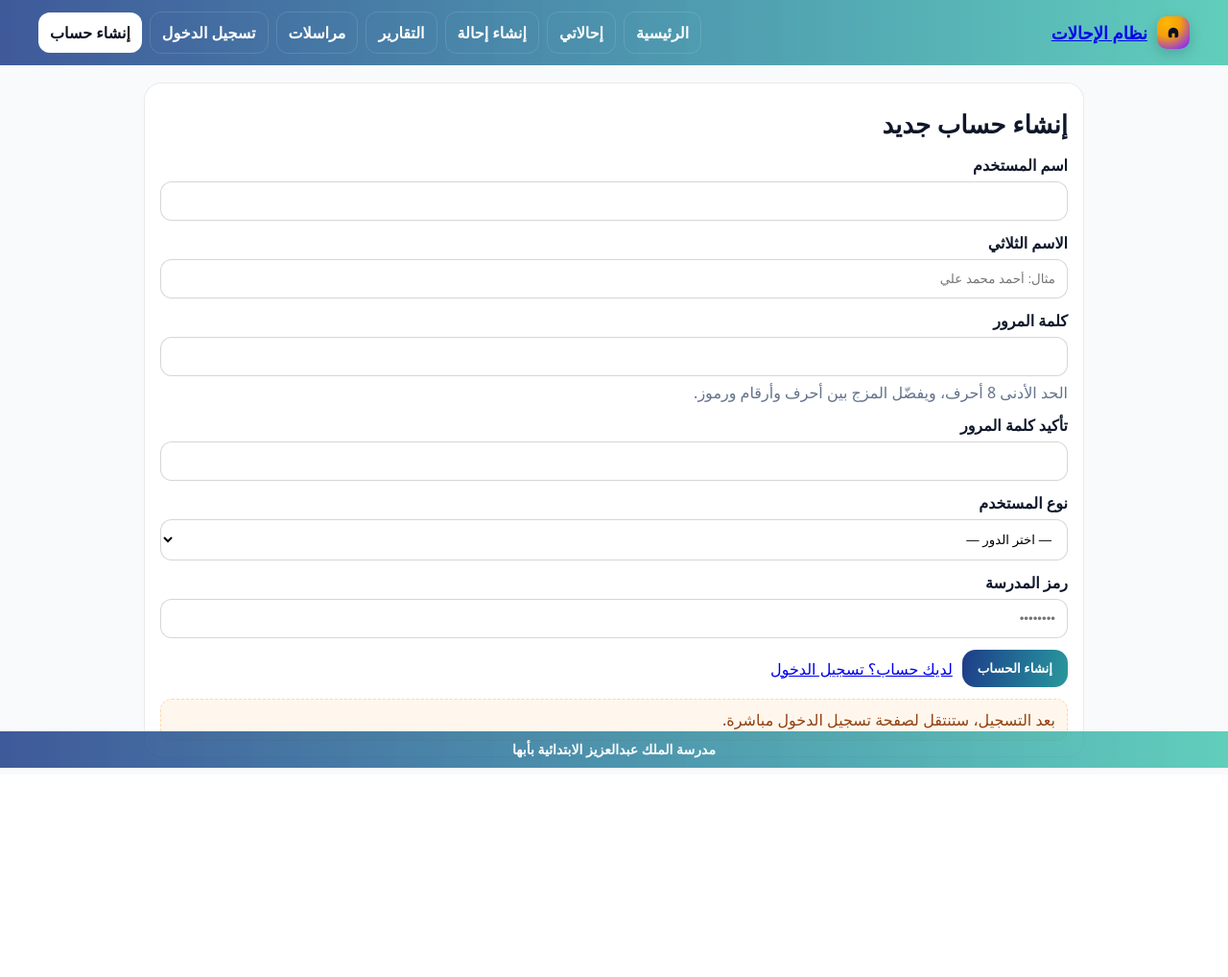
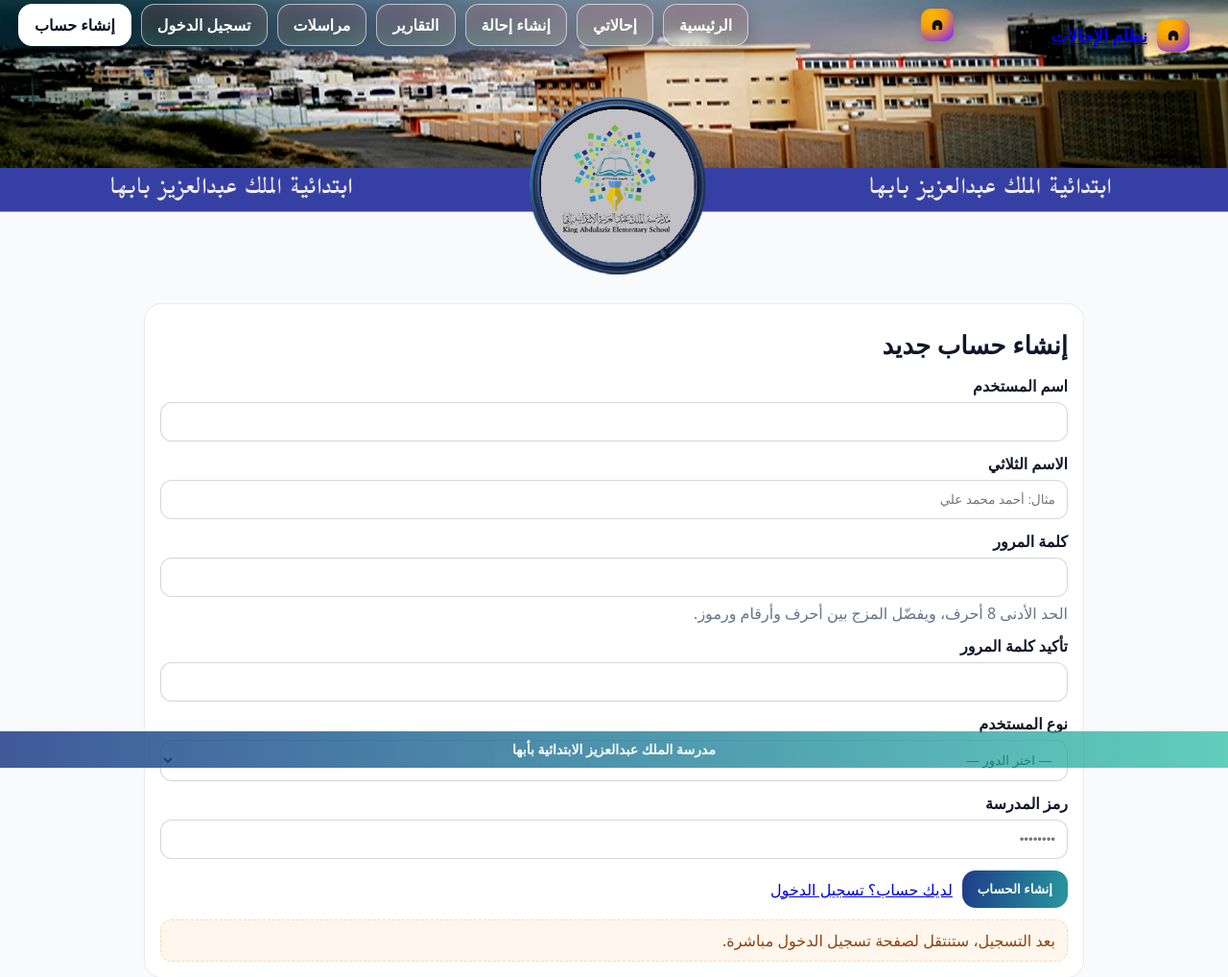
Before and after one commit to yasser-dev2024/kingabdulaziz205, a Django app: page /accounts/register/ in a window 1280 px wide. Shown: the top 1018 px of the page at 96% size. Before the commit the page ends 800 px from the top, so only its background shows below. Run offline with Django 5.2, Linux system fonts and the light colour scheme.

Commit message:
بعد اضافة الشرط العلوي

```diff
--- a/templates/header.html
+++ b/templates/header.html
@@ -1,28 +1,104 @@
-<!-- HEADER (شريط علوي) -->
+<!-- HEADER (بنر علوي + روابط فوق البنر بدون خلفية شريط) -->
 <nav class="hdr-nav" role="navigation" aria-label="الشريط العلوي">
   <style>
-    .hdr-nav{--brand:#1f3c88;--brand-2:#2ebfa5;--accent:#ffb703;--txt:#0b1020;background:
-      linear-gradient(90deg, color-mix(in srgb,var(--brand) 85%,#0000 15%), color-mix(in srgb,var(--brand-2) 75%,#0000 25%));color:#fff;position:sticky;top:0;z-index:50}
-    .hdr-wrap{max-width:1200px;margin:auto;display:flex;align-items:center;justify-content:space-between;gap:16px;padding:12px 16px}
+    .hdr-nav{position:relative;z-index:60;color:#fff;--accent:#ffb703}
+
+    /* البنر */
+    .hdr-banner{
+      width:100%;height:220px;
+      background:url('/static/king.png') center/cover no-repeat;
+      position:relative;overflow:visible;z-index:1;
+      /* فراغ بسيط أسفل البنر لعدم تداخل الشعار الدائري */
+      padding-bottom:78px;
+    }
+
+    /* الشريط العلوي الصغير (اختياري) */
+    .hdr-top{
+      max-width:1200px;margin:auto;
+      display:flex;align-items:center;justify-content:space-between;gap:16px;
+      padding:12px 16px;
+      position:absolute;top:8px;right:0;left:0;z-index:3;
+    }
     .hdr-brand{display:flex;align-items:center;gap:10px;font-weight:800}
-    .hdr-logo{width:34px;height:34px;border-radius:10px;display:grid;place-items:center;background:radial-gradient(120% 120% at 30% 20%, var(--accent) 0%, #f59e0b 35%, #9333ea 75%);box-shadow:0 4px 14px rgba(0,0,0,.18)}
+    .hdr-logo{width:34px;height:34px;border-radius:10px;display:grid;place-items:center;
+      background:radial-gradient(120% 120% at 30% 20%, var(--accent) 0%, #f59e0b 35%, #9333ea 75%);
+      box-shadow:0 4px 14px rgba(0,0,0,.18)}
     .hdr-logo svg{width:18px;height:18px;fill:#0b1020}
-    .hdr-title{font-size:18px}
-    .hdr-links{display:flex;align-items:center;gap:8px}
-    .hdr-link{padding:10px 12px;border-radius:12px;text-decoration:none;color:#fff;font-weight:600;border:1px solid rgba(255,255,255,.12);background:transparent;cursor:pointer}
-    .hdr-link:hover{background:rgba(255,255,255,.1)}
-    .hdr-cta{background:#fff;color:#0b1020;border:none}
-    .hdr-user{display:flex;align-items:center;gap:8px}
-    .hdr-logout{background:#e2e8f0;color:#0b1020;border:none}
+    .hdr-title{font-size:18px;text-shadow:0 2px 4px rgba(0,0,0,.35)}
+
+    /* الروابط فوق البنر (بدون شريط) */
+    .hdr-actions{
+      position:absolute;right:30;left:0;bottom:250px; /* أسفل البنر */
+      z-index:4;
+    }
+    .hdr-actions-wrap{
+      max-width:1200px;margin:auto;
+      display:flex;align-items:center;justify-content:space-between;gap:180px;
+      padding:0 19px;
+    }
+
+    /* مجموعة الروابط يمين */
+    .hdr-links{display:flex;align-items:center;gap:10px;flex-wrap:wrap}
+
+    /* زر زجاجي بإطار قوي */
+    .hdr-link{
+      --ring: rgba(255,255,255,.6);
+      --bg1: rgba(237, 4, 4, 0.12);
+      --bg2: rgba(182, 253, 4, 0.06);
+      color:#ffffff;text-decoration:none;font-weight:700;
+      padding:10px 16px;border-radius:14px;
+      background:linear-gradient(180deg,var(--bg1),var(--bg2));
+      border:1.5px solid var(--ring);
+      box-shadow:
+        0 6px 18px rgba(2,6,23,.22),
+        inset 0 0 18px rgba(255,255,255,.08);
+      backdrop-filter: blur(6px);
+      -webkit-backdrop-filter: blur(6px);
+      transition:.2s ease;
+      cursor:pointer;
+    }
+    .hdr-link:hover{transform:translateY(-1px);box-shadow:
+        0 10px 22px rgba(2,6,23,.28),
+        inset 0 0 22px rgba(255,255,255,.10);}
+    .hdr-cta{background:#fff;color:#0b1020;border-color:#fff}
+    .hdr-user{display:flex;align-items:center;gap:8px;text-shadow:0 2px 4px rgba(0,0,0,.35)}
+    .hdr-logout{background:#e2e8f0;color:#0b1020;border-color:#e2e8f0}
     .hdr-logout-form{display:inline;margin:0}
+
+    /* ضمان ظهور الشعار الدائري فوق كل شيء وعدم قصّه */
+    .school-badge, .logo-circle { position:relative; z-index:5; }
+
+    /* تجاوبية */
+    @media (max-width:900px){
+      .hdr-actions-wrap{flex-direction:column;align-items:flex-start;gap:10px}
+      .hdr-links{justify-content:flex-start}
+    }
   </style>
 
-  <div class="hdr-wrap">
+  <!-- البنر بالصورة -->
+  <div class="hdr-banner">
+    <!-- شعار/عنوان صغير أعلى البنر (اختياري للنقر على الرئيسية) -->
+    <div class="hdr-top">
       <a class="hdr-brand" href="/" aria-label="الرئيسية">
-      <span class="hdr-logo" aria-hidden="true"><svg viewBox="0 0 24 24"><path d="M5 12a7 7 0 1 1 14 0v4a3 3 0 0 1-3 3h-1a1 1 0 0 1-1-1v-5h-4v5a1 1 0 0 1-1 1H8a3 3 0 0 1-3-3v-4z"/></svg></span>
+        <span class="hdr-logo" aria-hidden="true">
+          <svg viewBox="0 0 24 24"><path d="M5 12a7 7 0 1 1 14 0v4a3 3 0 0 1-3 3h-1a1 1 0 0 1-1-1v-5h-4v5a1 1 0 0 1-1 1H8a3 3 0 0 1-3-3v-4z"/></svg>
+        </span>
         <span class="hdr-title">نظام الإحالات</span>
       </a>
+      <div></div>
+    </div>
 
+    <!-- الروابط: فوق البنر مباشرة، بدون خلفية شريط -->
+    <div class="hdr-actions">
+      <div class="hdr-actions-wrap">
+        <!-- يسار: الشعار/العنوان كرابط رئيسية (يبقى كما هو) -->
+        <a class="hdr-brand" href="/" aria-label="الرئيسية" style="text-decoration:none">
+          <span class="hdr-logo" aria-hidden="true">
+            <svg viewBox="0 0 24 24"><path d="M5 12a7 7 0 1 1 14 0v4a3 3 0 0 1-3 3h-1a1 1 0 0 1-1-1v-5h-4v5a1 1 0 0 1-1 1H8a3 3 0 0 1-3-3v-4z"/></svg>
+          </span>
+        </a>
+
+        <!-- يمين: الروابط نفسها بدون أي تغيير في المسارات -->
         <div class="hdr-links">
           <a class="hdr-link" href="/">الرئيسية</a>
           <a class="hdr-link" href="/referrals/">إحالاتي</a>
@@ -30,10 +106,8 @@
           <a class="hdr-link" href="/workflow/reports/">التقارير</a>
           <a class="hdr-link" href="/messages/">مراسلات</a>
 
-
           {% if request.user.is_authenticated %}
             <span class="hdr-user">مرحبًا، {{ request.user.username }}</span>
-        <!-- خروج عبر POST لتجنّب 405 -->
             <form action="{% url 'accounts:logout' %}" method="post" class="hdr-logout-form">
               {% csrf_token %}
               <button type="submit" class="hdr-link hdr-logout" aria-label="تسجيل الخروج">خروج</button>
@@ -44,4 +118,6 @@
           {% endif %}
         </div>
       </div>
+    </div>
+  </div>
 </nav>
```
Also changed, not shown: db.sqlite3. Lines whose indentation alone changed are shown as unchanged.
